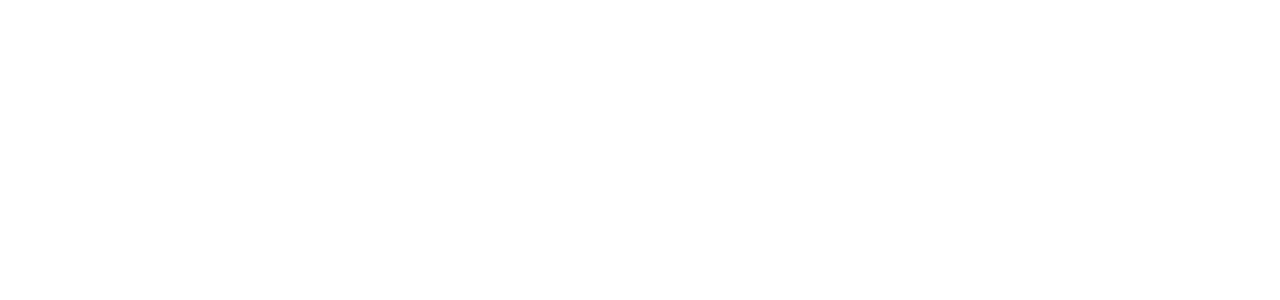
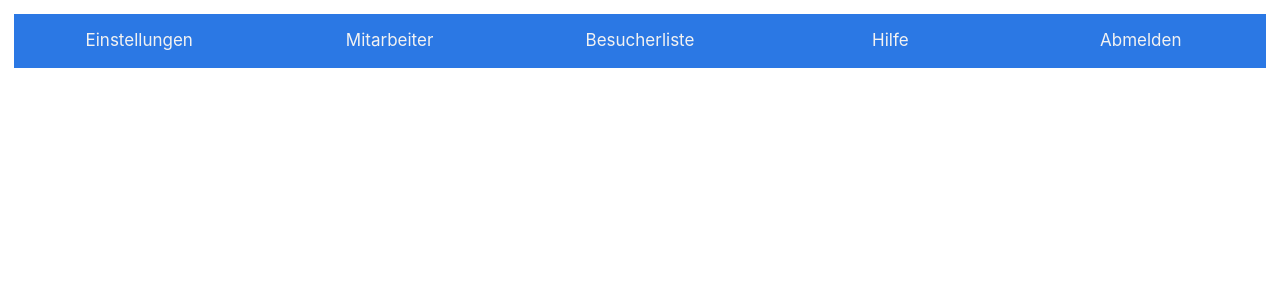
Before and after one commit to manuelll5/visitor4u, a PHP site: page / in a window 1280 px wide. Before the commit the part shown is empty. Shown: the top 300 px of the page. Run offline with PHP 8.4, Linux system fonts and the light colour scheme.

Commit message:
Diverse Änderungen

```diff
--- a/css/index.css
+++ /dev/null
@@ -1,10 +0,0 @@
-*{
-  margin: 0;
-  padding: 0;
-}
-
-header{
-  width: 100%;
-  height: 100%;
-  background: url(../logo/visitor4u.png) no-repeat center center; background-size: cover; overflow: hidden;
-}
--- a/index.php
+++ b/index.php
@@ -8,7 +8,7 @@
   </head>
   <body>
     <header>
-      <!-- <?php include('navbar.php'); ?> -->
+      <?php include('navbar.php'); ?>
     </header>
     <!-- <div style="padding: 0px 14px">
       <div>
@@ -19,8 +19,8 @@
           <div class="form-group">
             <input type="password" name="password" autocomplete="off" placeholder="Passwort" required>
           </div>
-          <input type="submit" value="Anmelden">
-      </div> -->
+          <input type="submit" value="Anmelden"> -->
+      </div>
     </div>
   </body>
 </html>
--- a/navbar.php
+++ b/navbar.php
@@ -1,6 +1,7 @@
 <!DOCTYPE html>
 <html>
   <head>
+    <meta charset="utf-8">
     <meta name="viewport" content="width=device-width, initial-scale=1">
     <link rel="stylesheet" href="css/navbar.css">
     <script src="js/navbar.js"></script>
```
